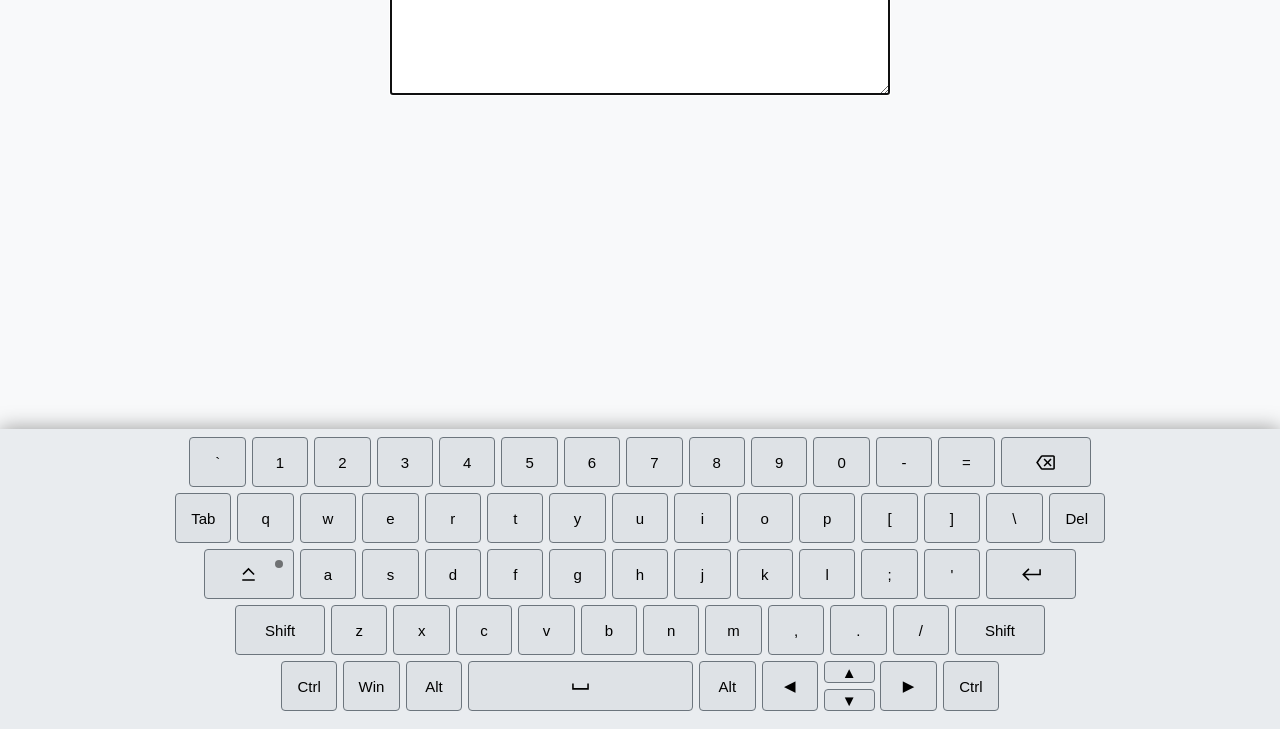
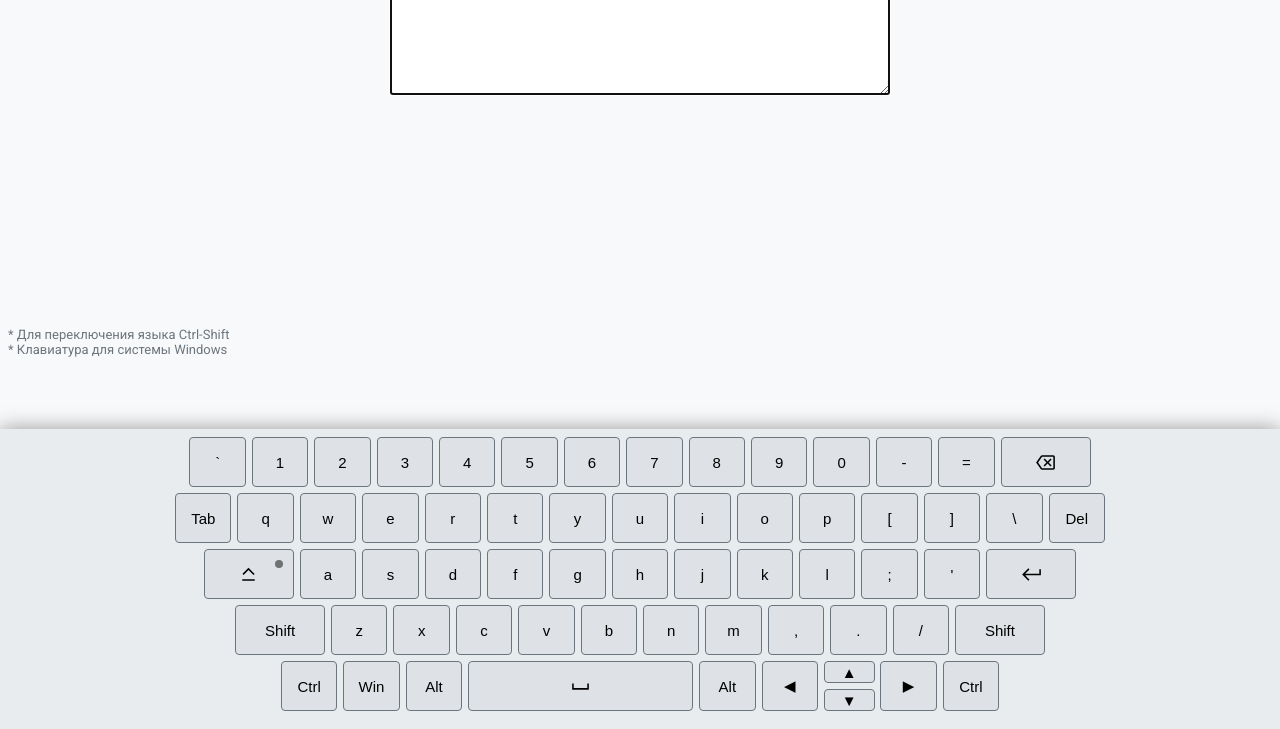
Before and after one commit to erkaevrus/virtual-keyboard, a website with bundled scripts: page index.html in a window 1280 px wide. Shown: the part 71-800 px from the top of the page. Built offline with nearby package versions, Linux system fonts and the light colour scheme.

Commit message:
feat: add desctiption

```diff
--- a/src/css/style.css
+++ b/src/css/style.css
@@ -5,6 +5,7 @@
 }
 
 body {
+    position: relative;
     display: flex;
     flex-direction: column;
     justify-content: center;
@@ -117,6 +118,14 @@ body {
     background: #76f397;
 }
 
+.desctiption {
+    position: absolute;
+    left: 0;
+    top: 390px;
+    width: 230px;
+    font-size: 13px;
+    color: #6C757D;
+}
 
 .icon {
     width: 25px;
--- a/src/js/index.js
+++ b/src/js/index.js
@@ -3,6 +3,7 @@ import keyboardKeys from "./data.js";
 
 const Keyboard = {
     elements: {
+        desctiption: null,
         title: null,
         textarea: null,
         main: null,
@@ -20,6 +21,7 @@ const Keyboard = {
          //Создание элементов в объекте elements
          this.elements.title = document.createElement("h1")
          this.elements.textarea = document.createElement("textarea")
+         this.elements.desctiption = document.createElement('span')
          this.elements.main = document.createElement("div")
          this.elements.keysContainer = document.createElement("div")
 
@@ -28,6 +30,12 @@ const Keyboard = {
          this.elements.title.textContent = "Virtual Keyboard"
          this.elements.textarea.classList.add("entry-field")
         this.elements.textarea.setAttribute("autofocus", "")
+        this.elements.desctiption.classList.add('desctiption')
+        this.elements.desctiption.textContent =
+            `
+            * Для переключения языка Ctrl-Shift
+            * Клавиатура для системы Windows
+            `
 
 
 
@@ -42,6 +50,7 @@ const Keyboard = {
          document.body.appendChild(this.elements.title)
          document.body.appendChild(this.elements.textarea)
          document.body.appendChild(this.elements.main)
+         document.body.appendChild(this.elements.desctiption)
     },
 
     _createKeys() {
```
